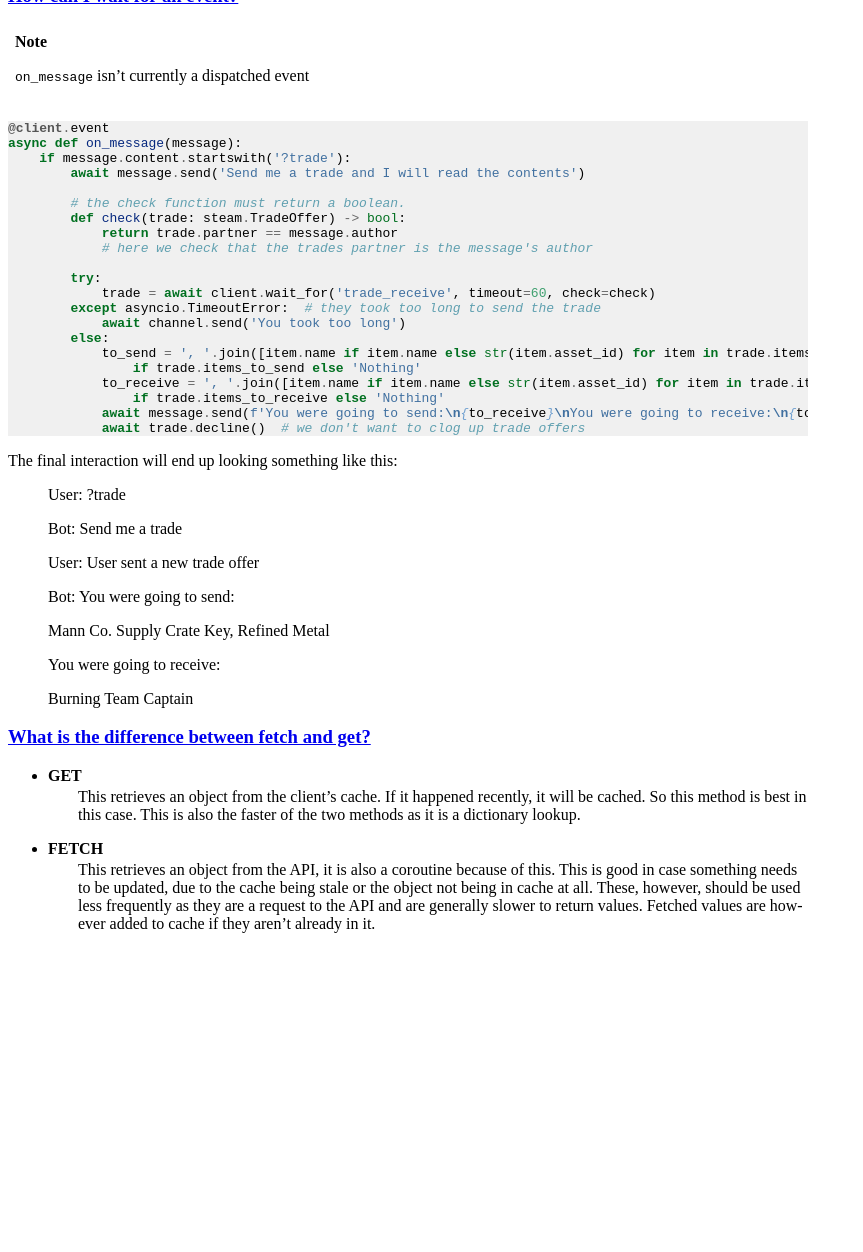
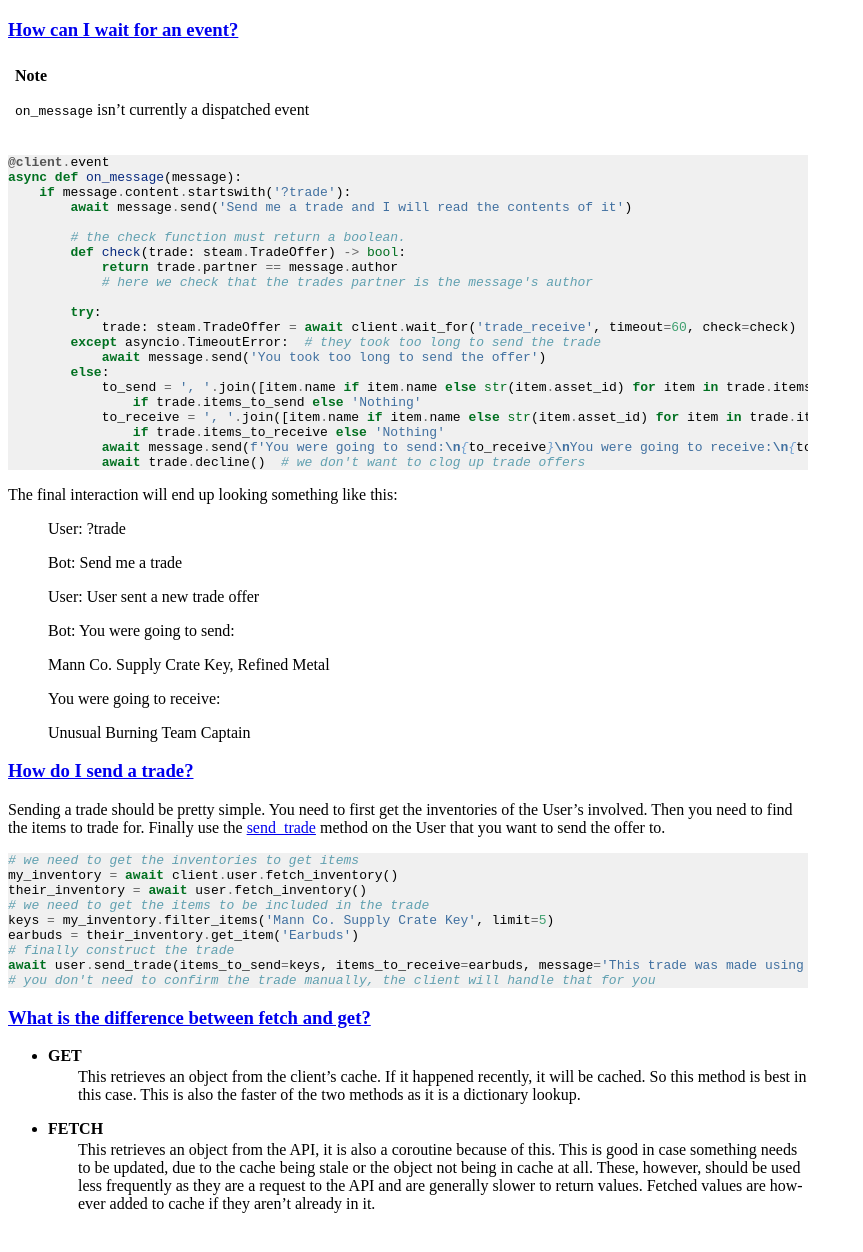
Before and after one commit to Gobot1234/steam.py, a Sphinx documentation site: the page built from docs/faq.rst, in a window 1280 px wide and 1400 px high, scrolled down 2881 px, cut to the strip 94-1346 px from the top of the window. Shown: the whole strip, without its empty margins (0-863 px from the left). Built offline with Sphinx 7.4.7, drawn with Linux system fonts in a browser that asks for light colours; some of the changed text lies outside the part shown.

Commit message:
Add a section on sending trades

```diff
--- a/docs/faq.rst
+++ b/docs/faq.rst
@@ -66,7 +66,7 @@ and when debugging any issues in your code.
 **Places to learn more python**
 
 - https://docs.python.org/3/tutorial/index.html (official tutorial)
-- https://greenteapress.com/wp/think-python-2e/ for beginners to programming or python
+- https://greenteapress.com/wp/think-python-2e/ (for beginners to programming or python)
 - https://www.codeabbey.com/ (exercises for beginners)
 - https://www.real-python.com/ (good for individual quick tutorials)
 - https://gto76.github.io/python-cheatsheet/ (cheat sheet)
@@ -118,7 +118,7 @@ How can I wait for an event?
     @client.event
     async def on_message(message):
         if message.content.startswith('?trade'):
-            await message.send('Send me a trade and I will read the contents')
+            await message.send('Send me a trade and I will read the contents of it')
 
             # the check function must return a boolean.
             def check(trade: steam.TradeOffer) -> bool:
@@ -126,9 +126,9 @@ How can I wait for an event?
                 # here we check that the trades partner is the message's author
 
             try:
-                trade = await client.wait_for('trade_receive', timeout=60, check=check)
+                trade: steam.TradeOffer = await client.wait_for('trade_receive', timeout=60, check=check)
             except asyncio.TimeoutError:  # they took too long to send the trade
-                await channel.send('You took too long')
+                await message.send('You took too long to send the offer')
             else:
                 to_send = ', '.join([item.name if item.name else str(item.asset_id) for item in trade.items_to_send]) \
                     if trade.items_to_send else 'Nothing'
@@ -151,7 +151,29 @@ The final interaction will end up looking something like this:
 
     You were going to receive:
 
-    Burning Team Captain
+    Unusual Burning Team Captain
+
+
+How do I send a trade?
+~~~~~~~~~~~~~~~~~~~~~~
+
+Sending a trade should be pretty simple.
+You need to first get the inventories of the User's involved.
+Then you need to find the items to trade for.
+Finally use the `send_trade <https://steampy.rtfd.io/en/latest/api.html#steam.User.send_trade>`_
+method on the User that you want to send the offer to.
+
+.. code-block:: python3
+
+    # we need to get the inventories to get items
+    my_inventory = await client.user.fetch_inventory()
+    their_inventory = await user.fetch_inventory()
+    # we need to get the items to be included in the trade
+    keys = my_inventory.filter_items('Mann Co. Supply Crate Key', limit=5)
+    earbuds = their_inventory.get_item('Earbuds')
+    # finally construct the trade
+    await user.send_trade(items_to_send=keys, items_to_receive=earbuds, message='This trade was made using steam.py')
+    # you don't need to confirm the trade manually, the client will handle that for you
 
 
 What is the difference between fetch and get?
```
